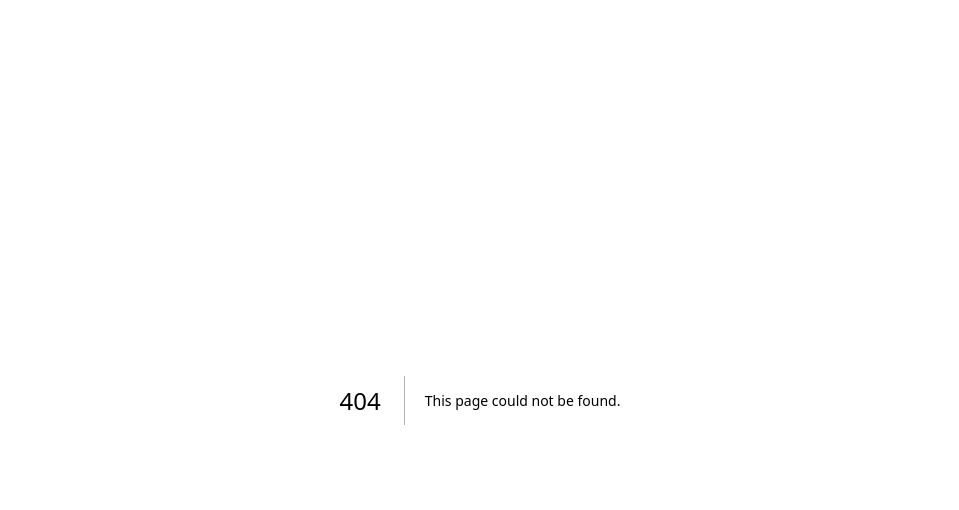
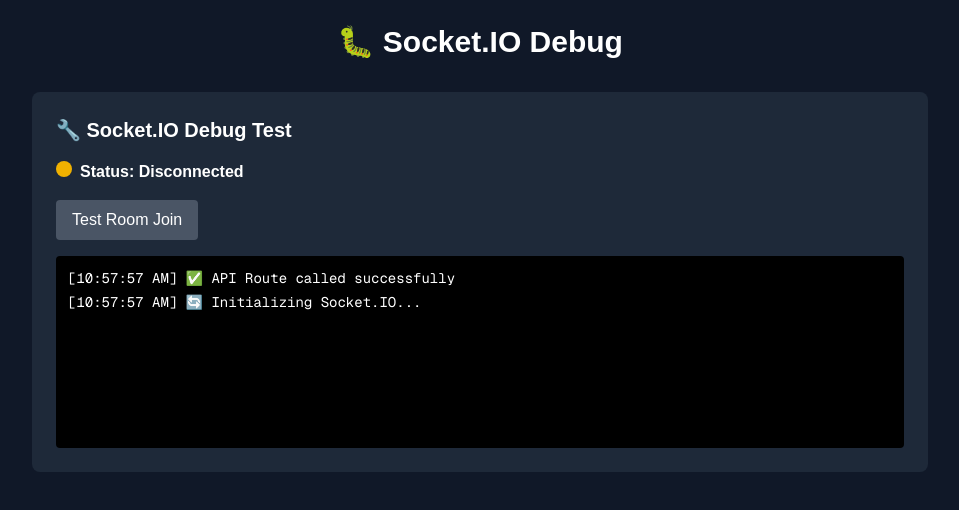
Before and after one commit to aakhrif/Realtime, a Next.js app: page /debug in a window 1280 px wide. Before the commit this address had no page. Shown: the top 510 px of the page, without its empty margins (160-1119 px from the left). Built offline with nearby package versions, Linux system fonts and the light colour scheme; no server answers.

Commit message:
Fix init websocket

```diff
--- /dev/null
+++ b/src/app/debug/page.tsx
@@ -0,0 +1,16 @@
+'use client';
+
+import { SocketTest } from '@/components/SocketTest';
+
+export default function DebugPage() {
+  return (
+    <div className="min-h-screen bg-gray-900 p-6">
+      <div className="max-w-4xl mx-auto">
+        <h1 className="text-3xl font-bold text-white mb-8 text-center">
+          🐛 Socket.IO Debug
+        </h1>
+        <SocketTest />
+      </div>
+    </div>
+  );
+}
--- a/src/app/test/page.tsx
+++ b/src/app/test/page.tsx
@@ -4,7 +4,7 @@
 import { TestMode } from '@/components/TestMode';
 
 export default function TestPage() {
-  const [roomId, setRoomId] = useState('');
+  const [roomId, setRoomId] = useState('test-room-123'); // Hardcoded für Testing
   const [userName, setUserName] = useState('');
   const [isInRoom, setIsInRoom] = useState(false);
 
--- /dev/null
+++ b/src/components/SocketTest.tsx
@@ -0,0 +1,103 @@
+// Socket.IO Connection Test
+'use client';
+
+import { useEffect, useState } from 'react';
+import { io, Socket } from 'socket.io-client';
+
+export const SocketTest = () => {
+  const [socket, setSocket] = useState<Socket | null>(null);
+  const [status, setStatus] = useState('Disconnected');
+  const [logs, setLogs] = useState<string[]>([]);
+
+  const addLog = (message: string) => {
+    const timestamp = new Date().toLocaleTimeString();
+    setLogs(prev => [`[${timestamp}] ${message}`, ...prev.slice(0, 9)]);
+  };
+
+  useEffect(() => {
+    addLog('🔄 Initializing Socket.IO...');
+
+    // Force Socket.IO initialization
+    fetch('/api/socket', { method: 'GET' })
+      .then(() => {
+        addLog('✅ API Route called successfully');
+
+        const newSocket = io({
+          path: '/api/socket',
+          transports: ['websocket', 'polling'],
+          timeout: 10000,
+          forceNew: true
+        });
+
+        newSocket.on('connect', () => {
+          addLog(`✅ Socket connected: ${newSocket.id}`);
+          setStatus('Connected');
+          setSocket(newSocket);
+        });
+
+        newSocket.on('connect_error', (error) => {
+          addLog(`❌ Connection error: ${error.message}`);
+          setStatus('Error');
+        });
+
+        newSocket.on('disconnect', (reason) => {
+          addLog(`❌ Disconnected: ${reason}`);
+          setStatus('Disconnected');
+        });
+
+        return () => {
+          newSocket.disconnect();
+        };
+      })
+      .catch(err => {
+        addLog(`❌ API Route failed: ${err.message}`);
+      });
+  }, []);
+
+  const testJoinRoom = () => {
+    if (socket) {
+      addLog('🚪 Testing room join...');
+      socket.emit('join-room', { room: 'test-room-123', name: 'TestUser' });
+
+      socket.on('room-users', (users) => {
+        addLog(`📋 Room users: ${users.length}`);
+      });
+
+      socket.on('user-joined', ({ name }) => {
+        addLog(`👥 User joined: ${name}`);
+      });
+    }
+  };
+
+  return (
+    <div className="p-6 bg-gray-800 text-white rounded-lg">
+      <h2 className="text-xl font-bold mb-4">🔧 Socket.IO Debug Test</h2>
+
+      <div className="mb-4">
+        <div className={`inline-block w-4 h-4 rounded-full mr-2 ${
+          status === 'Connected' ? 'bg-green-500' :
+          status === 'Error' ? 'bg-red-500' : 'bg-yellow-500'
+        }`}></div>
+        <span className="font-semibold">Status: {status}</span>
+      </div>
+
+      <button
+        onClick={testJoinRoom}
+        disabled={status !== 'Connected'}
+        className="bg-blue-600 hover:bg-blue-700 disabled:bg-gray-600 px-4 py-2 rounded mb-4"
+      >
+        Test Room Join
+      </button>
+
+      <div className="bg-black p-3 rounded font-mono text-sm h-48 overflow-y-auto">
+        {logs.length === 0 ? (
+          <p className="text-gray-400">Waiting for logs...</p>
+        ) : (
+          logs.map((log, index) => (
+            <div key={index} className="mb-1">{log}</div>
+          ))
+        )}
+      </div>
+    </div>
+  );
+};
--- a/src/components/TestMode.tsx
+++ b/src/components/TestMode.tsx
@@ -76,21 +76,31 @@
   }, [userName, userColor]);
 
   useEffect(() => {
+    console.log('🔵 TestMode: Initializing Socket.IO connection...');
+
     const newSocket = io({
       path: '/api/socket',
       transports: ['websocket', 'polling']
     });
 
     newSocket.on('connect', () => {
+      console.log('✅ TestMode: Socket connected:', newSocket.id);
       setIsConnected(true);
       addEvent(`✅ Connected: ${newSocket.id?.slice(0, 8)}`);
 
       // Auto-join room
+      console.log('🚪 TestMode: Joining room:', roomId);
       newSocket.emit('join-room', { room: roomId, name: userName });
       addEvent(`🚪 Joining room ${roomId}`);
     });
 
+    newSocket.on('connect_error', (error) => {
+      console.error('❌ TestMode: Connection error:', error);
+      addEvent(`❌ Connection error: ${error.message}`);
+    });
+
     newSocket.on('disconnect', () => {
+      console.log('❌ TestMode: Socket disconnected');
       setIsConnected(false);
       addEvent('❌ Disconnected');
     });
```
Also changed, not shown: src/pages/api/socket.ts (+5 -3 lines).
